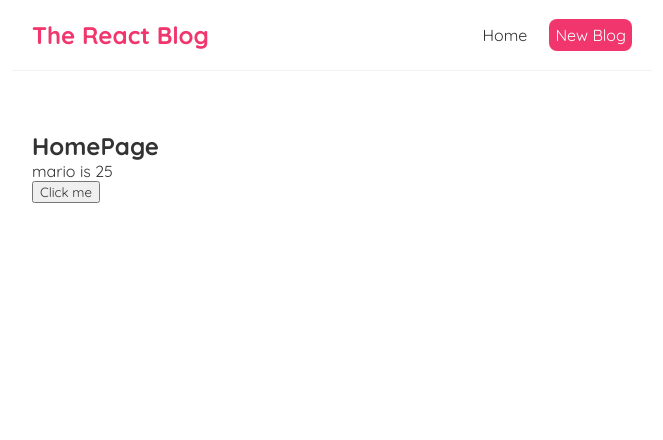
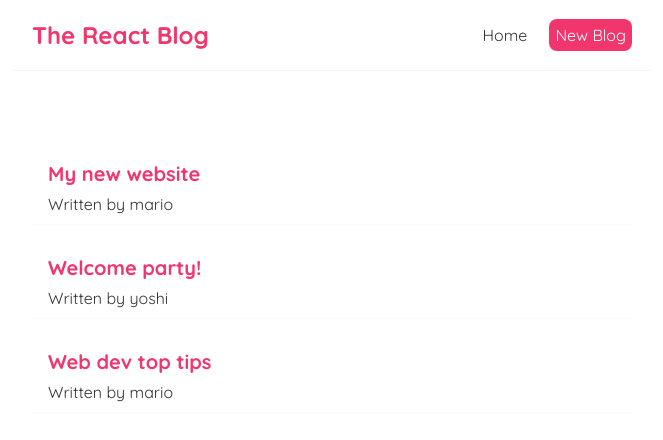
Before and after one commit to aniket7515/BlogApp, a React (Create React App) app: page / in a window 1280 px wide. Shown: the top 440 px of the page, without its empty margins (308-971 px from the left). Built offline with nearby package versions, Linux system fonts and the light colour scheme.

Commit message:
Outputting lists

```diff
--- a/src/Home.js
+++ b/src/Home.js
@@ -1,24 +1,27 @@
 import React,{useState} from 'react'
 
 function Home() {
-    // let name="Mario"
-    const[name,setName]=useState('mario');
-    const[age,setAge]=useState(25)
-
-
-
-    const handleClick=() => {
-        setName("Aniket")
-        setAge(20)
-    }
+    const [blogs,setBlogs]=useState([
+        { title: 'My new website', body: 'lorem ipsum...', author: 'mario', id: 1 },
+        { title: 'Welcome party!', body: 'lorem ipsum...', author: 'yoshi', id: 2 },
+        { title: 'Web dev top tips', body: 'lorem ipsum...', author: 'mario', id: 3 }
+    ]);
 
 
 
     return (
         <div className="home">
-            <h2>HomePage</h2>
-            <p>{name} is {age}</p>
-            <button onClick={handleClick}>Click me</button>
+            {blogs.map((blog)=>(
+                <div className="blog-preview" key={blog.id}>
+                    <h2>{blog.title}</h2>
+                    <p>Written by {blog.author}</p>
+
+                </div>
+
+            ))}
+
+
+
 
         </div>
     )
--- a/src/index.css
+++ b/src/index.css
@@ -33,3 +33,19 @@
   margin: 40px auto;
   padding: 20px;
 }
+
+
+/* blog previews / list */
+.blog-preview {
+  padding: 10px 16px;
+  margin: 20px 0;
+  border-bottom: 1px solid #fafafa;
+}
+.blog-preview:hover {
+  box-shadow: 1px 3px 5px rgba(0,0,0,0.1);
+}
+.blog-preview h2 {
+  font-size: 20px;
+  color: #f1356d;
+  margin-bottom: 8px;
+}
```
